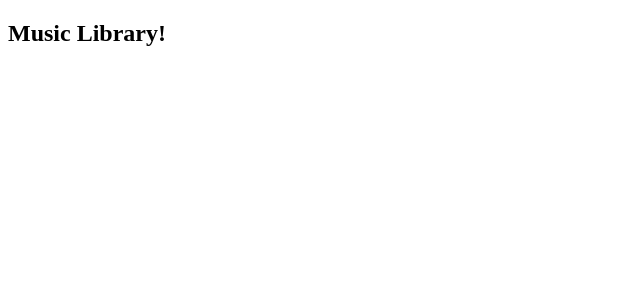
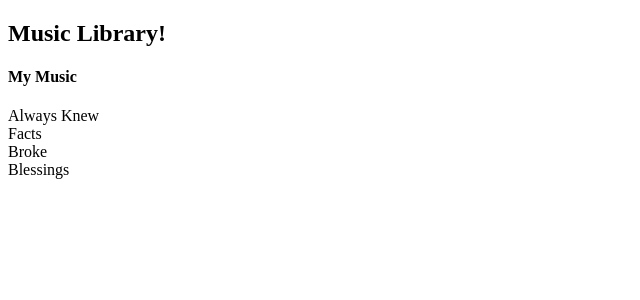
Before and after one commit to a2thedev/music-library-frontend, a React (Create React App) app: page / in a window 1280 px wide. Shown: the top 300 px of the page, without its empty margins (0-640 px from the left). Built offline with nearby package versions, Linux system fonts and the light colour scheme.

Commit message:
added MusicTable component

```diff
--- a/src/App.jsx
+++ b/src/App.jsx
@@ -1,10 +1,12 @@
 import "./App.css";
 import Header from "./components/Header/Header";
+import MusicTable from "./components/MusicTable/MusicTable";
 
 function App() {
   return (
     <div className="App">
       <Header />
+      <MusicTable />
     </div>
   );
 }
--- /dev/null
+++ b/src/components/MusicTable/MusicTable.jsx
@@ -0,0 +1,12 @@
+const MusicTable = ({}) => {
+  const music = ["Always Knew", "Facts", "Broke", "Blessings"];
+  const musicItems = music.map((song) => <div>{song}</div>);
+  return (
+    <div>
+      <h4>My Music</h4>
+      <div>{musicItems}</div>
+    </div>
+  );
+};
+
+export default MusicTable;
```
